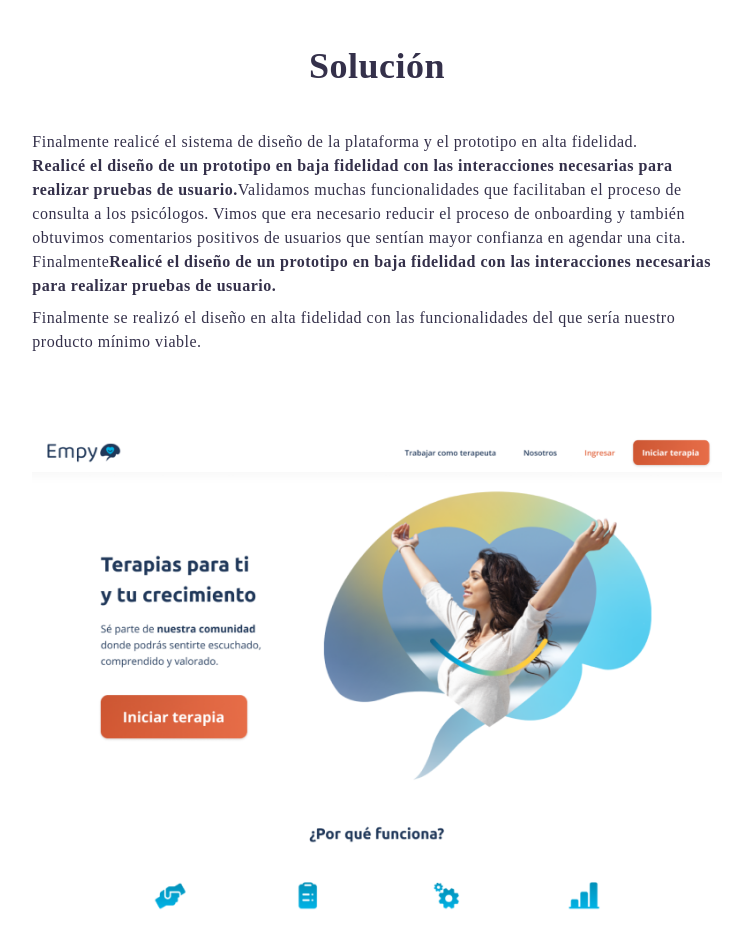
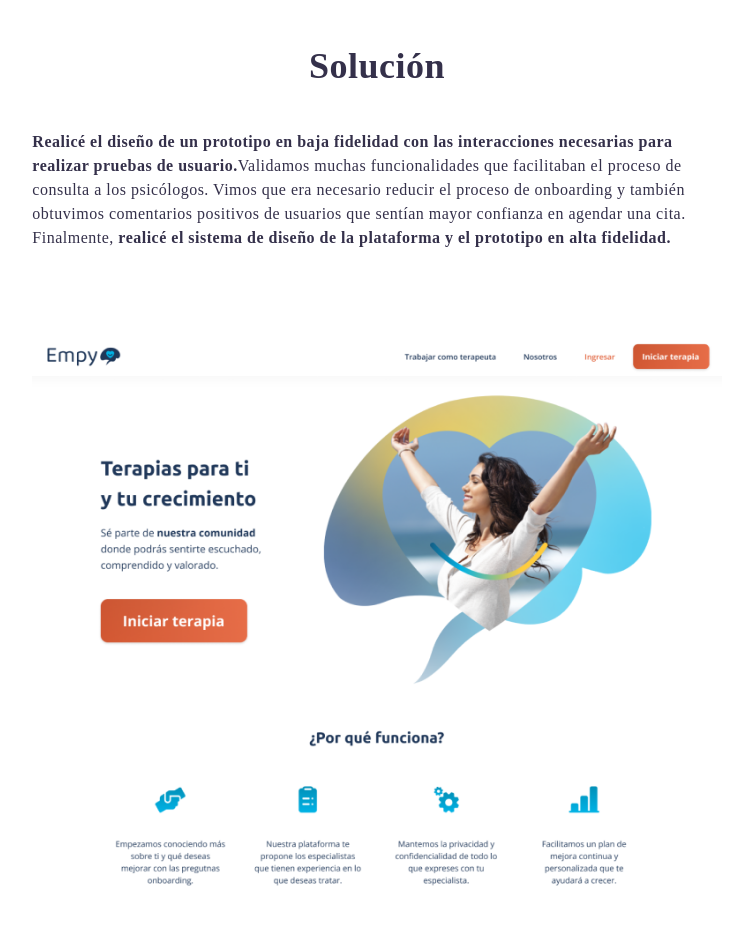
Before and after one commit to luiscavibot/liliana-palomino, a Next.js app: page /empy in a window 1280 px wide. Shown: the part 2800-3727 px from the top of the page, without its empty margins (263-1004 px from the left). Built offline with nearby package versions, Linux system fonts and the light colour scheme.

Commit message:
correciones

```diff
--- a/pages/empy/index.tsx
+++ b/pages/empy/index.tsx
@@ -200,8 +200,6 @@ const index = () => {
 							<h1 className="font-extrabold mb-11 text-center text-4xl">
 								Solución
 							</h1>
-							Finalmente realicé el sistema de diseño de la
-							plataforma y el prototipo en alta fidelidad.
 							<p className="mb-2">
 								<span className="font-bold">
 									Realicé el diseño de un prototipo en baja
@@ -213,17 +211,11 @@ const index = () => {
 								que era necesario reducir el proceso de
 								onboarding y también obtuvimos comentarios
 								positivos de usuarios que sentían mayor
-								confianza en agendar una cita. Finalmente
+								confianza en agendar una cita. Finalmente,&nbsp;
 								<span className="font-bold">
-									Realicé el diseño de un prototipo en baja
-									fidelidad con las interacciones necesarias
-									para realizar pruebas de usuario.
+									realicé el sistema de diseño de la
+									plataforma y el prototipo en alta fidelidad.
 								</span>
-							</p>
-							<p>
-								Finalmente se realizó el diseño en alta
-								fidelidad con las funcionalidades del que sería
-								nuestro producto mínimo viable.
 							</p>
 							<div className="flex justify-center items-center flex-col">
 								<Image src={solucion1} className="mt-20" />
--- a/pages/explorando-emociones/index.tsx
+++ b/pages/explorando-emociones/index.tsx
@@ -3,7 +3,8 @@ import Head from 'next/head';
 import React from 'react';
 import Menu from '../../components/Menu';
 import Link from 'next/link';
-import bannerEmpy from '../../public/images/banner-empy.png';
+import bannerExplorandoEmociones from '../../public/images/banner-explorando-emociones.png';
+
 import solucion1 from '../../public/images/resultados-explorando/resultados1.png';
 import solucion2 from '../../public/images/resultados-explorando/resultados2.png';
 
@@ -53,7 +54,7 @@ const index = () => {
 					</div>
 				</div>
 				<Image
-					src={bannerEmpy}
+					src={bannerExplorandoEmociones}
 					className="w-full mt-14"
 					quality={100}
 					priority={true}
@@ -147,7 +148,7 @@ const index = () => {
 					</div>
 				</div>
 				<div className="container mx-auto px-8 text-oscuro font-medium font-sofiaPro text-base ">
-					<div className="grid grid-cols-12 gap-x-6">
+					{/* <div className="grid grid-cols-12 gap-x-6">
 						<div className="col-start-1 md:col-start-2 col-span-12 md:col-span-10 mt-20 flex flex-col px-0 md:px-40">
 							<h1 className="font-extrabold mb-11 text-center text-4xl">
 								Ideación
@@ -160,7 +161,7 @@ const index = () => {
 								realizar nuestros primeros bocetos.
 							</p>
 						</div>
-					</div>
+					</div> */}
 					<div className="grid grid-cols-12 gap-x-6">
 						<div className="col-start-1 md:col-start-2 col-span-12 md:col-span-10 mt-20 flex flex-col px-0 md:px-40">
 							<div className="flex justify-center items-center flex-col">
```
